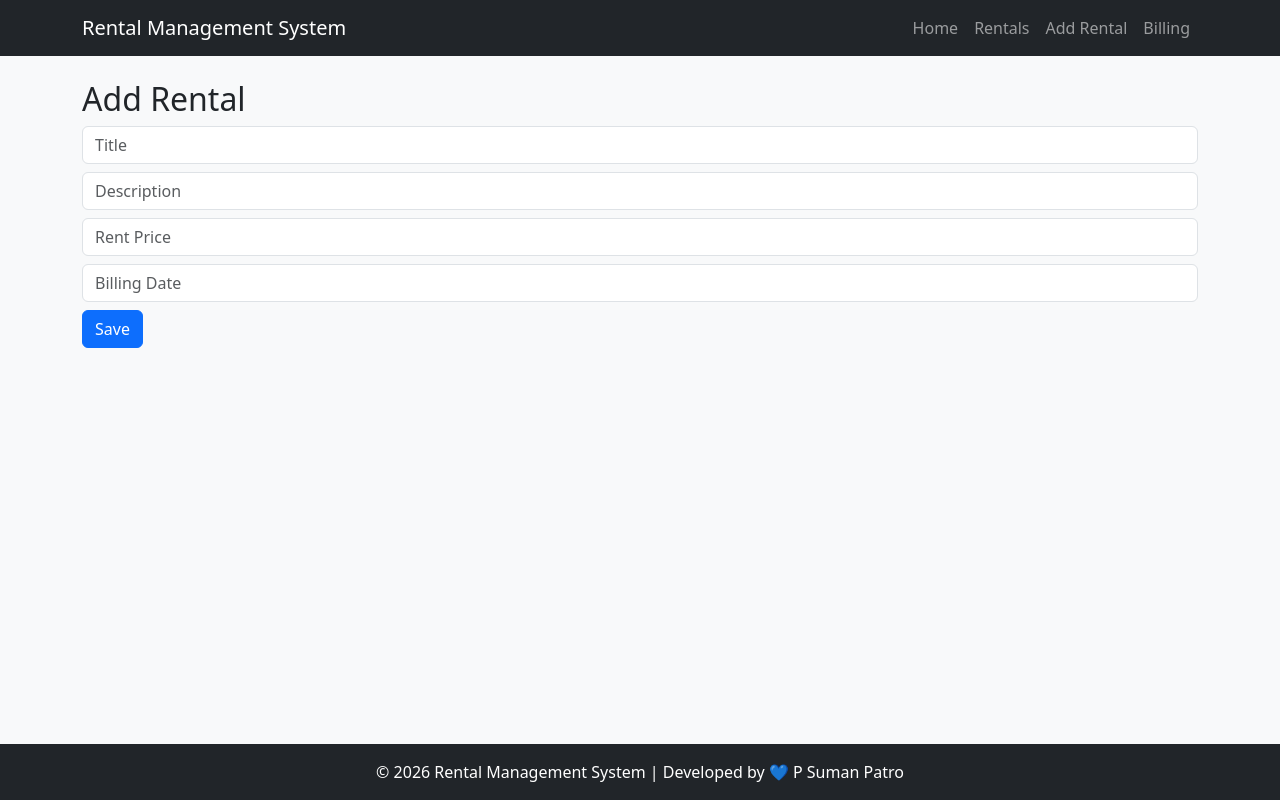
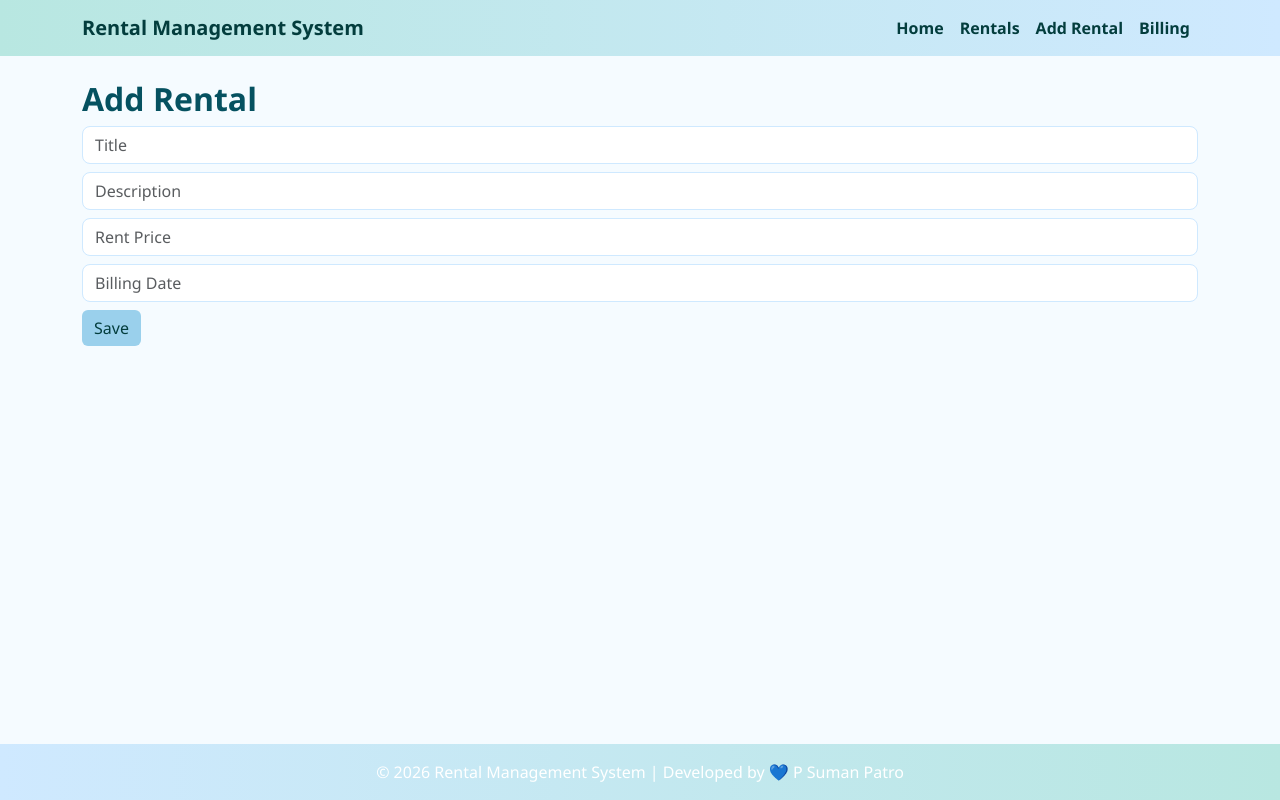
Before and after one commit to sumanpatro-SC/rental-management-system, a Flask app: page /add in a window 1280 px wide. Run offline with Flask 3, Linux system fonts and the light colour scheme.

Commit message:
cnage the background colour

```diff
--- a/app/static/css/style.css
+++ b/app/static/css/style.css
@@ -1,3 +1,107 @@
+/* -------- GLOBAL -------- */
 body {
-    background-color: #f8f9fa;
+    background-color: #f5fbff; /* very light pastel blue */
+    font-family: 'Segoe UI', Tahoma, Geneva, Verdana, sans-serif;
+    min-height: 100vh;
+    display: flex;
+    flex-direction: column;
 }
+
+/* -------- NAVBAR -------- */
+.navbar {
+    background: linear-gradient(90deg, #b8e7e1, #cfe9ff); /* pastel green → blue */
+}
+
+.navbar-brand,
+.navbar .nav-link {
+    color: #033d3d !important;
+    font-weight: 600;
+}
+
+.navbar .nav-link:hover {
+    color: #0a6b6b !important;
+}
+
+/* -------- CONTAINER -------- */
+.container {
+    flex: 1;
+}
+
+/* -------- HEADINGS -------- */
+h1, h2, h3 {
+    color: #055160;
+    font-weight: 600;
+}
+
+/* -------- CARDS / TABLE -------- */
+.card {
+    border-radius: 12px;
+    background-color: #ffffff;
+    box-shadow: 0 4px 12px rgba(0, 0, 0, 0.05);
+}
+
+/* -------- TABLE -------- */
+.table {
+    background-color: #ffffff;
+    border-radius: 10px;
+    overflow: hidden;
+}
+
+.table thead {
+    background-color: #dff5f2; /* pastel green */
+}
+
+.table th {
+    color: #055160;
+}
+
+.table tbody tr:hover {
+    background-color: #f1fbff;
+}
+
+/* -------- BUTTONS -------- */
+.btn-primary {
+    background-color: #9ad0ec;
+    border: none;
+    color: #033d3d;
+}
+
+.btn-primary:hover {
+    background-color: #7bbfe0;
+}
+
+.btn-success {
+    background-color: #9fe0b5;
+    border: none;
+    color: #034d2c;
+}
+
+.btn-success:hover {
+    background-color: #7fd3a0;
+}
+
+.btn-danger {
+    background-color: #f4a7a7;
+    border: none;
+}
+
+/* -------- FORMS -------- */
+.form-control {
+    border-radius: 8px;
+    border: 1px solid #cfe9ff;
+}
+
+.form-control:focus {
+    box-shadow: 0 0 0 0.2rem rgba(154, 208, 236, 0.4);
+    border-color: #9ad0ec;
+}
+
+/* -------- FOOTER -------- */
+footer {
+    background: linear-gradient(90deg, #cfe9ff, #b8e7e1);
+    color: #033d3d;
+    text-align: center;
+    padding: 15px;
+    margin-top: auto;
+    font-weight: 500;
+}
```
Also changed, not shown: test/tests/test_api_smoke.py (added, +56 -0 lines), test/tests/test_db_basic.py (added, +45 -0 lines), .github/workflows/ci.yml (added), instance/rental.db.
